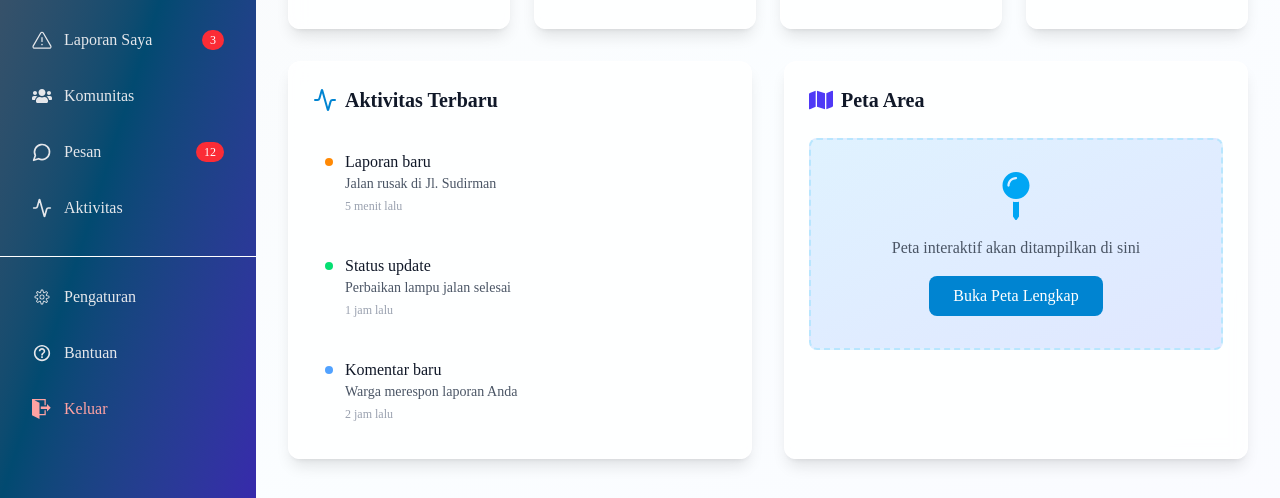
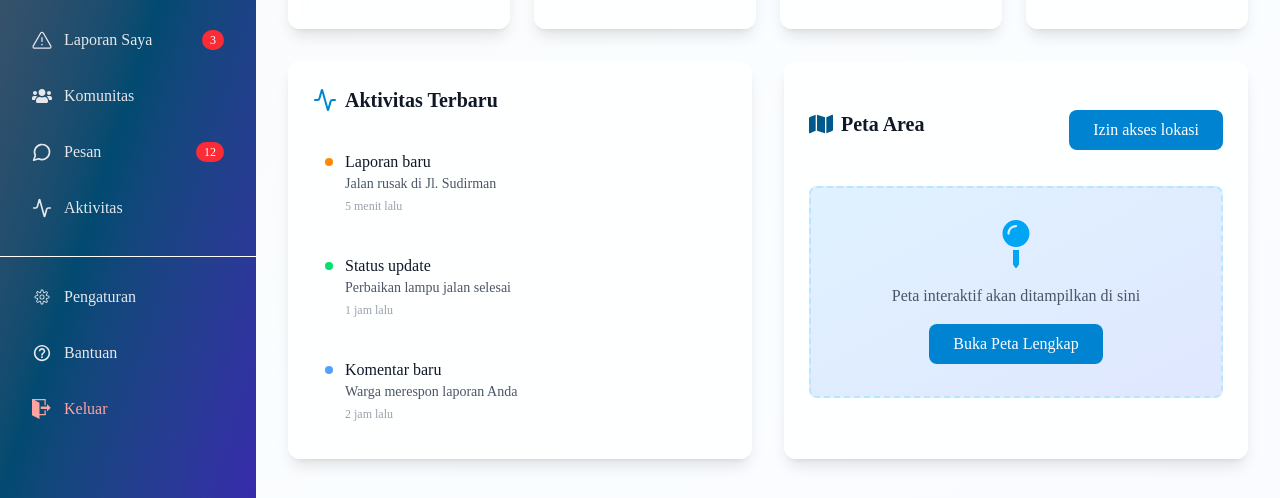
Before and after one commit to AndreanDjabbar/PingSpot, a Next.js app in the folder client/: page /main/home in a window 1280 px wide. Shown: the part 299-797 px from the top of the page. Built offline with nearby package versions, Linux system fonts and the light colour scheme; no server answers; a web font is replaced by a local one.

Commit message:
Update: use map component instead

```diff
--- a/client/src/app/main/home/page.tsx
+++ b/client/src/app/main/home/page.tsx
@@ -1,9 +1,12 @@
+/* eslint-disable react-hooks/rules-of-hooks */
+"use client";
 import MainLayout from '@/layouts/MainLayout'
 import React from 'react'
 import { BiPlus } from 'react-icons/bi'
-import { FaMap, FaMapPin, FaUsers } from 'react-icons/fa'
+import { FaMap, FaUsers } from 'react-icons/fa'
 import { GoAlert } from 'react-icons/go'
 import { LuActivity } from 'react-icons/lu'
+import Map from '../components/Map';
 
 const page = () => {
     return (
@@ -74,20 +77,7 @@ const page = () => {
                             ))}
                         </div>
                     </div>
-
-                    <div className="bg-white/80 backdrop-blur-sm rounded-xl border border-white/50 shadow-lg p-6">
-                        <h2 className="text-xl font-semibold text-gray-900 mb-6 flex items-center">
-                            <FaMap className="w-6 h-6 text-indigo-600 mr-2" />
-                            Peta Area
-                        </h2>
-                        <div className="bg-gradient-to-br from-sky-100 to-indigo-100 rounded-lg p-8 text-center border-2 border-dashed border-sky-200">
-                            <FaMapPin className="w-12 h-12 text-sky-500 mx-auto mb-4" />
-                            <p className="text-gray-600 mb-4">Peta interaktif akan ditampilkan di sini</p>
-                            <button className="bg-sky-600 hover:bg-sky-700 text-white px-6 py-2 rounded-lg transition-colors">
-                            Buka Peta Lengkap
-                            </button>
-                        </div>
-                    </div>
+                    <Map/>
                 </div>
             </div>
         </MainLayout>
```
